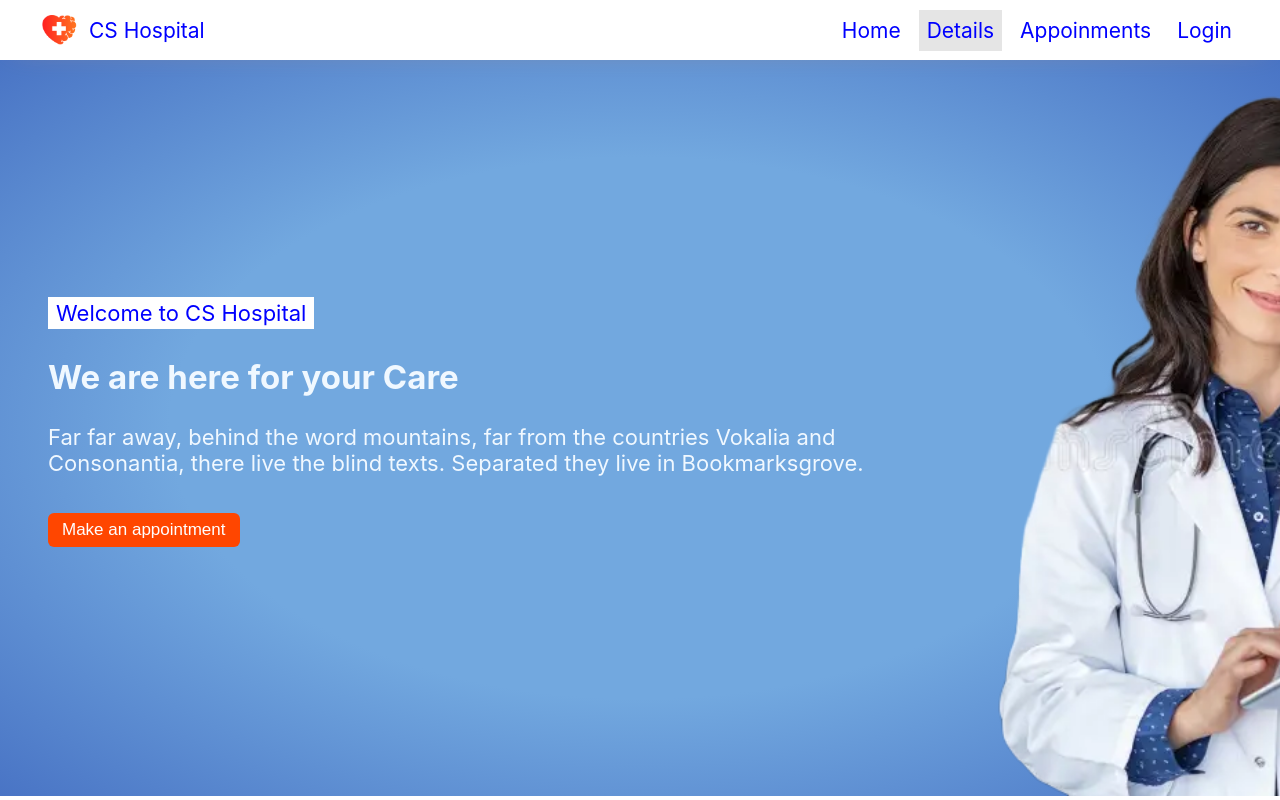
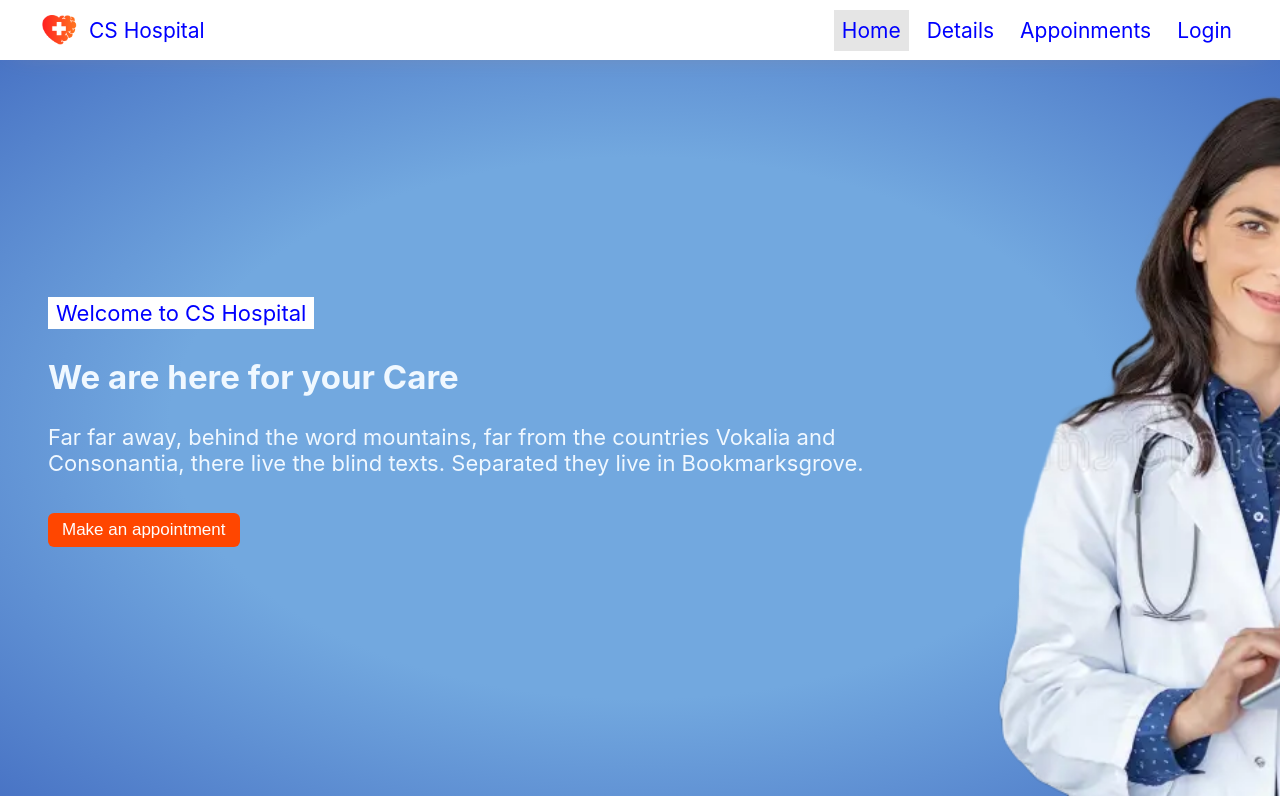
Before and after one commit to Chandrahas529/Doctor_Appointment_frontend, a React (Create React App) app: page /#/ in a window 1280 px wide. Shown: the top 800 px of the page. Built offline with nearby package versions, Linux system fonts and the light colour scheme.

Commit message:
Fixing homepage

```diff
--- a/src/pages/Navbar.js
+++ b/src/pages/Navbar.js
@@ -7,7 +7,7 @@
     const auth = localStorage.getItem('user');
     const [active, setActive] = useState(0);
     useEffect(()=>{
-        const loc = window.location.pathname + window.location.hash;
+        const loc = window.location.hash;
         if (loc === "#/" || loc === "")
             setActive(1)
         else if (loc === "#/details")
```
